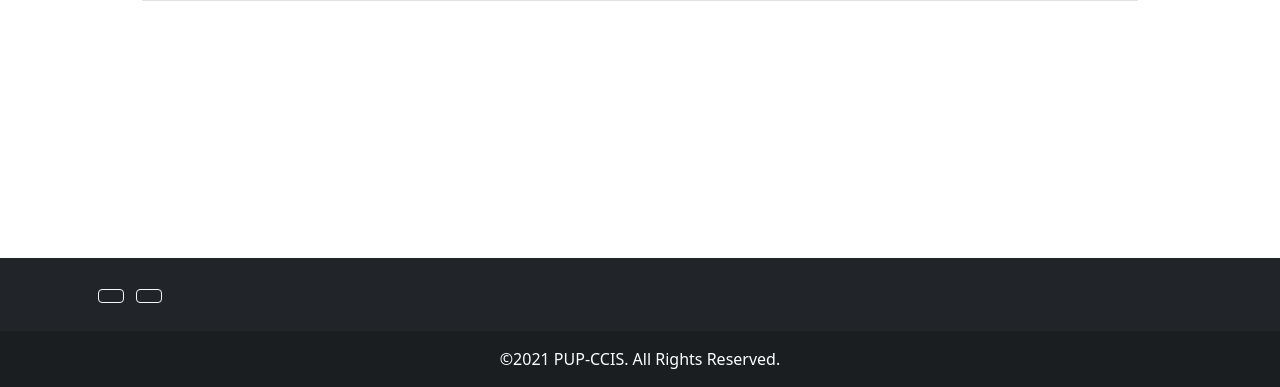
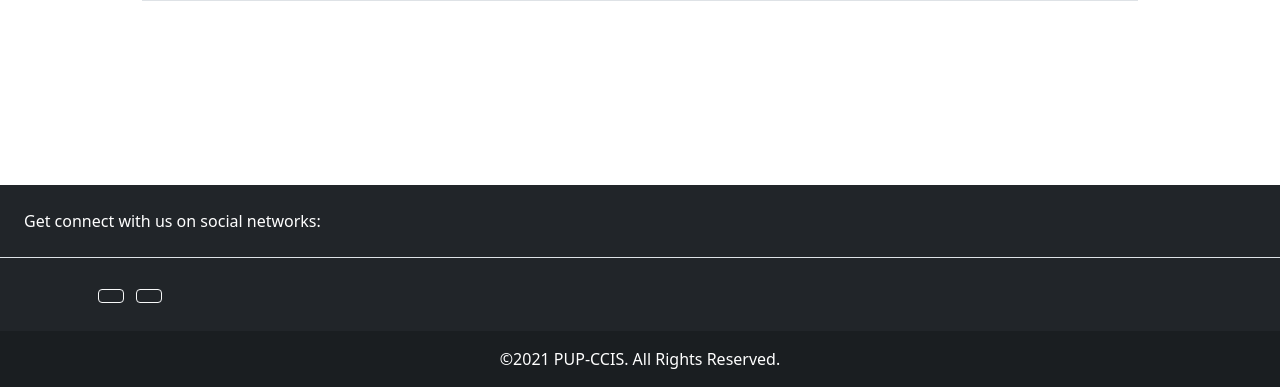
Before and after one commit to Lorddickenstein/Django-StudentInformationSystem, a Django app: page / in a window 1280 px wide. Shown: the part 413-800 px from the top of the page. Run offline with Django 4.2, Linux system fonts and the light colour scheme.

Commit message:
New Commits

```diff
--- a/pupweb/main/templates/main/base.html
+++ b/pupweb/main/templates/main/base.html
@@ -58,12 +58,47 @@
         </div>
 
         <footer class="bg-dark text-white text-center fixed-bottom text-lg-start">
+            <section class="d-flex justify-content-center justify-content-lg-between p-4 border-bottom">
+                <div class="me-5 d-none d-lg-block">
+                    <span>Get connect with us on social networks:</span>
+                </div>
+                <div>
+                    <span>
+                        <a href="#" class="me-4 text-reset">
+                            <i class="fab fa-facebook"></i>
+                        </a>
+                    </span>
+                    <span>
+                        <a href="#" class="me-4 text-reset">
+                            <i class="fab fa-twitter"></i>
+                        </a>
+                    </span>
+                    <span>
+                        <a href="#" class="me-4 text-reset">
+                            <i class="fab fa-google"></i>
+                        </a>
+                    </span>
+                    <span>
+                        <a href="#" class="me-4 text-reset">
+                            <i class="fab fa-instagram"></i>
+                        </a>
+                    </span>
+                    <span>
+                        <a href="#" class="me-4 text-reset">
+                            <i class="fab fa-linkedin"></i>
+                        </a>
+                    </span>
+                    <span>
+                        <a href="#" class="me-4 text-reset">
+                            <i class="fab fa-github"></i>
+                        </a>
+                    </span>
+                </div>
+            </section>
             <div class="container p-4">
                 <section clas="mb-4">
                     <a class="btn btn-outline-light btn-floating m-1" href="https://www.facebook.com/jers.zamora.9" role="button"><i class="fab fa-facebook-f"></i></a>
-                    <a class="btn btn-outline-light btn-floating m-1" href="#!" role="button"
-        ><i class="fab fa-facebook-f"></i
-      ></a>
+                    <a class="btn btn-outline-light btn-floating m-1" href="#!" role="button"><i class="fab fa-facebook-f"></i></a>
                 </section>
             </div>
 
@@ -72,7 +107,7 @@
               <a>&copy2021 PUP-CCIS. All Rights Reserved.</a>
             </div>
             <!-- Copyright -->
-          </footer>
+        </footer>
 
 
         <!-- JS Bundle-->
```
Also changed, not shown: pupweb/db.sqlite3.
